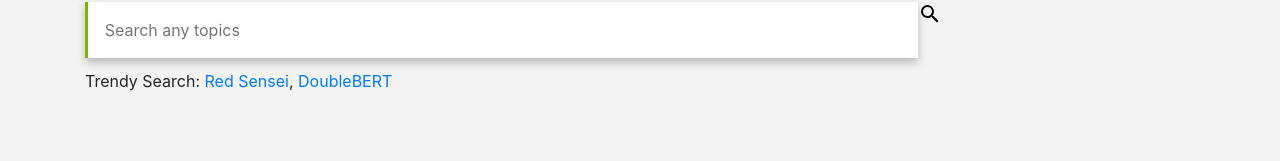
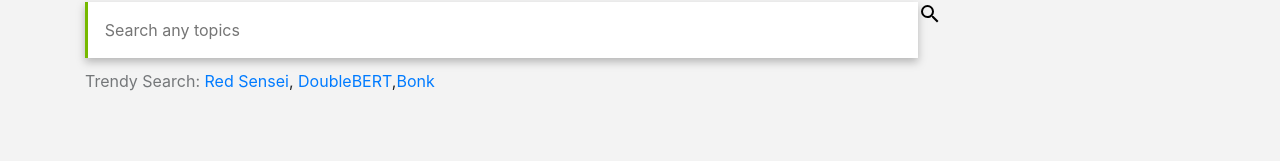
Before and after one commit to StonehengeNLP/ESRA-Frontend, a React (Create React App) app: page / in a window 1280 px wide. Shown: the part 271-432 px from the top of the page. Built offline with nearby package versions, Linux system fonts and the light colour scheme.

Commit message:
Change: minor change on structure

```diff
--- a/src/App.js
+++ b/src/App.js
@@ -3,13 +3,14 @@ import { BrowserRouter as Router, Route, Switch } from 'react-router-dom'
 
 // pages
 import  Home from './pages/Home'
+import SearchResult from './pages/SearchResult'
 
 export const App = () => {
     return (
         <Router>
             <Switch>
                 <Route exact path="/" component={Home} />
-
+                <Route path="/search?key=:key" component={SearchResult} />
             </Switch>
         </Router>
     )
--- a/src/css/home.css
+++ b/src/css/home.css
@@ -32,6 +32,6 @@ h1 {
     font-size: 5rem !important;
 }
 
-.icon-tongue:before {
-    content: "\e9e3";
-  }
+.trendy {
+    opacity: 0.6;
+}
--- a/src/pages/Home.js
+++ b/src/pages/Home.js
@@ -1,6 +1,7 @@
 import React from 'react'
 import Searchbar from '../components/Searchbar'
-import {Container, Row, Col, Button} from 'react-bootstrap'
+import {Container, Row, Col} from 'react-bootstrap'
+import {Link} from 'react-router-dom'
 import '../css/home.css'
 
 
@@ -15,7 +16,8 @@ function home() {
                             <h4>Explanable Scientific Research Assistant</h4>
                             <Searchbar />
                             <p>
-                                Trendy Search: <a href="#">Red Sensei</a>, <a href="#">DoubleBERT</a>
+                                <span className='trendy'>Trendy Search: </span><a href="#">Red Sensei</a>, <a href="#">DoubleBERT</a>,
+                                <Link to={{ pathname: '/search', query: { key: 'Bonk' } }}>Bonk</Link>
                             </p>
                         </Col>
                     </Row>
--- a/src/pages/SearchResult.js
+++ b/src/pages/SearchResult.js
@@ -1,9 +1,11 @@
 import React from 'react'
 
-export const SearchResult = () => {
+function SearchResult() {
     return (
         <div>
 
         </div>
     )
 }
+
+export default SearchResult
```
